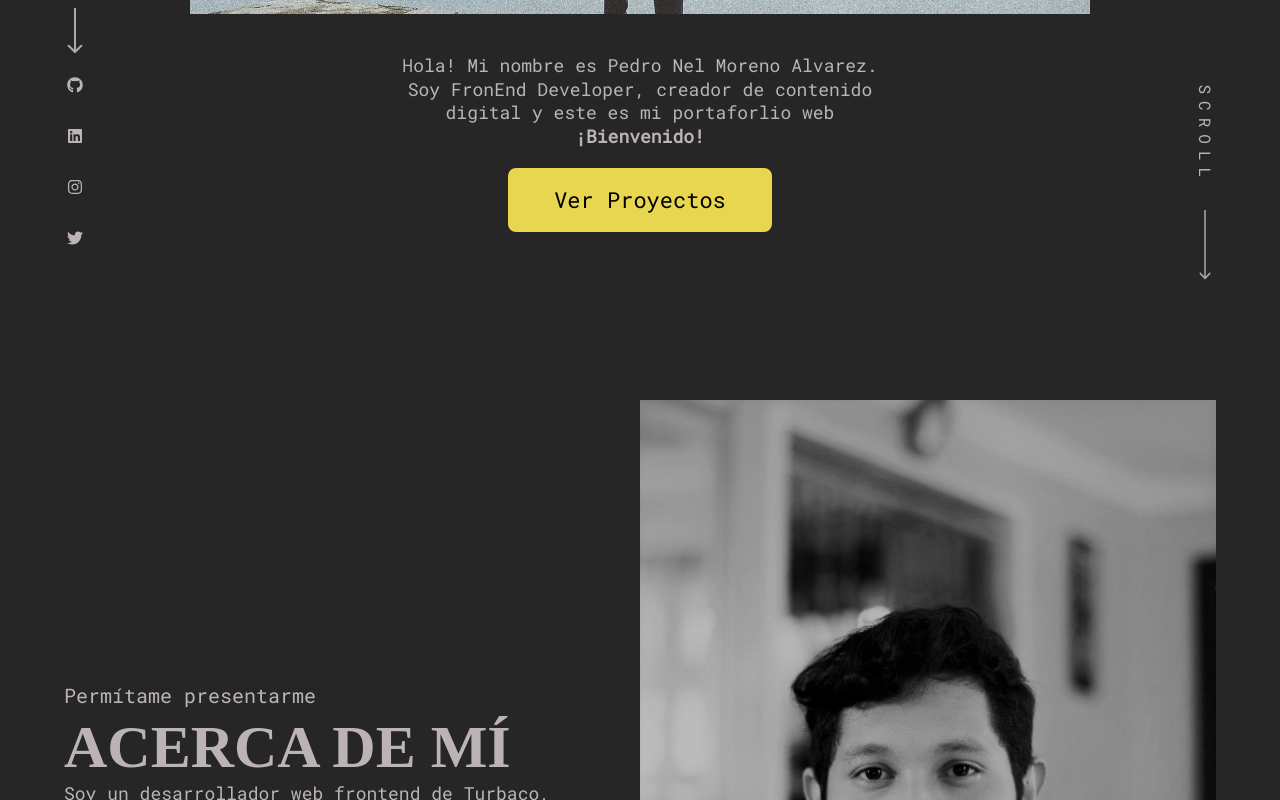
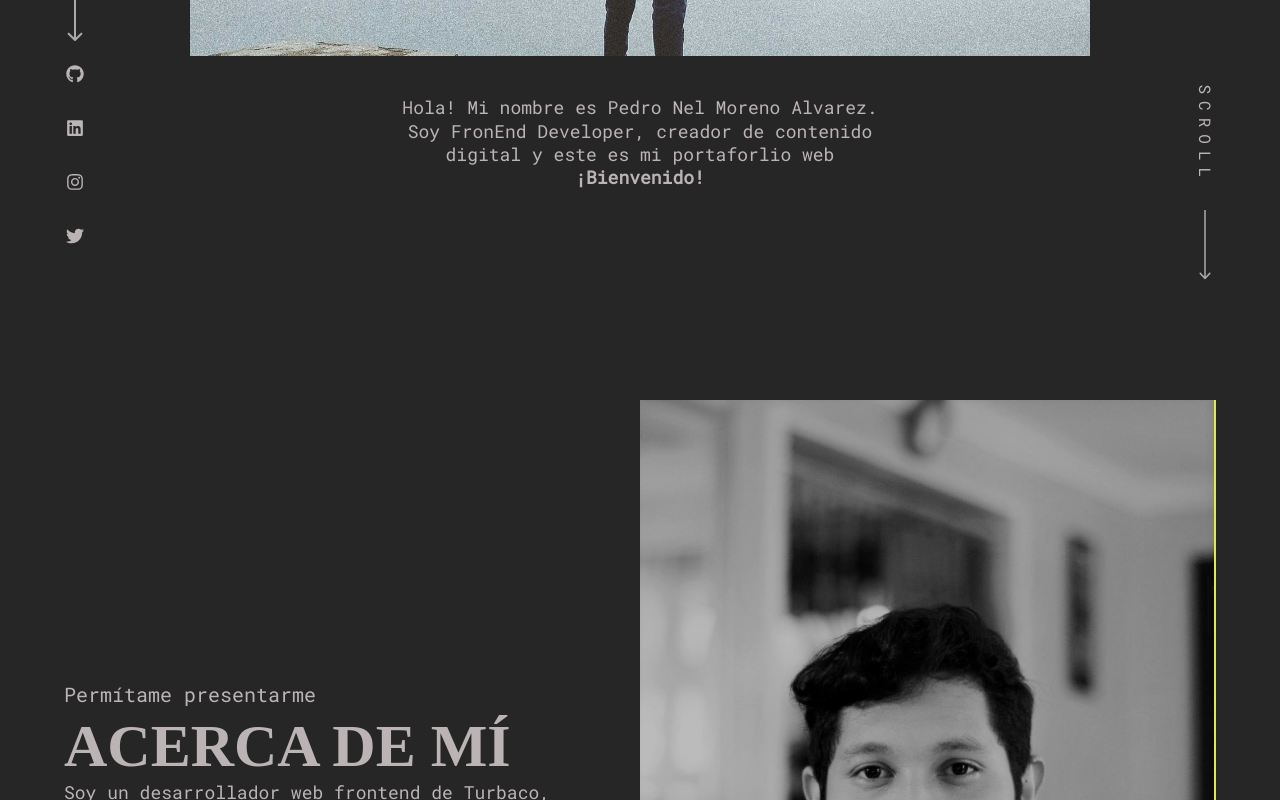
Before and after one commit to pdromoreno7/me-portafolio-web, a React (Create React App) app: page / in a window 1280 px wide. Shown: the part 700-1500 px from the top of the page. Built offline with nearby package versions, Linux system fonts and the light colour scheme; the HTML template or start-up script is replaced by a standard one; a web font is replaced by a local one.

Commit message:
Se añadio nuevo color global al y se coloco en carios componentes y imagenes

```diff
--- a/src/components/AboutSection.jsx
+++ b/src/components/AboutSection.jsx
@@ -89,8 +89,8 @@ export function AboutSection() {
             <Button btnText="Mas sobre mi" btnLink="/about" outline />
           </div>
         </div>
-        <div className="aboutSection__right">
-          <img className="aboutImg" src={AboutImg} alt="Img" />
+        <div className="aboutSection__right ">
+          <img className="aboutImg border-img" src={AboutImg} alt="Img" />
         </div>
       </div>
     </AboutSectionStyles>
--- a/src/components/HeroSection.jsx
+++ b/src/components/HeroSection.jsx
@@ -3,7 +3,7 @@ import styled from 'styled-components';
 // import HeroImg from '../assets/images/hero.png';
 import { FaGithub, FaLinkedin, FaInstagram, FaTwitter } from 'react-icons/fa';
 import PortaImg from '../assets/images/HeroPhoto_2.jpg';
-import { Button } from './Button';
+// import { Button } from './Button';
 import { PText } from './PText';
 import SocialMediaArrow from '../assets/images/social-media-arrow.svg';
 import ScrollDownArrow from '../assets/images/scroll-down-arrow.svg';
@@ -96,10 +96,17 @@ const HeroStyles = styled.div`
         margin-bottom: 1rem;
         a {
           display: inline-block;
-          font-size: 1.6rem;
+          font-size: 1.8rem;
           /* transform: rotate(-90deg); */
           letter-spacing: 5px;
           margin-bottom: 2rem;
+
+          :hover {
+            path {
+              color: var(--HappyColor);
+              transition: 1s;
+            }
+          }
         }
       }
     }
@@ -176,7 +183,7 @@ export function HeroSection() {
                   Developer, creador de contenido digital y este es mi
                   portaforlio web <strong>¡Bienvenido!</strong>
                 </PText>
-                <Button btnText="Ver Proyectos" btnLink="/projects" />
+                {/* <Button btnText="Ver Proyectos" btnLink="/projects" /> */}
               </div>
             </div>
 
--- a/src/components/NavMenu.jsx
+++ b/src/components/NavMenu.jsx
@@ -31,9 +31,12 @@ const NavMenuStyles = styled.div`
       font-size: 2rem;
       color: var(--gary-1);
       outline: none;
+      :hover {
+        color: var(--HappyColor);
+      }
     }
     .active {
-      color: var(--white);
+      color: var(--HappyColor);
     }
   }
   .mobile-menu-icon {
--- a/src/components/ProjectItem.jsx
+++ b/src/components/ProjectItem.jsx
@@ -10,7 +10,7 @@ const ProjectItemStyles = styled.div`
     border-radius: 12px;
     overflow: hidden;
     display: inline-block;
-    border: 3px solid var(--gray-2);
+    /* border: 3px solid var(--gray-2); */
     img {
       height: 100%;
     }
--- a/src/pages/About.jsx
+++ b/src/pages/About.jsx
@@ -106,8 +106,8 @@ export function About() {
               </div>
               <Button btnText="Download CV" btnLink="#" />
             </div>
-            <div className="right">
-              <img src={AboutImg} alt="me" />
+            <div className="right ">
+              <img className="border-img" src={AboutImg} alt="me" />
             </div>
           </div>
           {/* <div className="about__info__items">
--- a/src/styles/GlobalStyle.js
+++ b/src/styles/GlobalStyle.js
@@ -7,7 +7,8 @@ const GlobalStyles = createGlobalStyle`
     box-sizing: border-box;
   }
   :root{
-    --HappyColor:#e8d651;
+    /* colores alternativos: #e0e851 #a2d160 #a8e356*/
+    --HappyColor:#e0e851;
     --dark-bg: #262626;
     --gray-1: #BCB4B4;
     --deep-dark: #1E1E1E;
@@ -45,6 +46,11 @@ const GlobalStyles = createGlobalStyle`
     flex-direction: column;
     align-items: center;
   }
+  .border-img {
+    border-right: var(--HappyColor) solid 2px;
+    /* padding: 6px; */
+    /* border-radius:2px; */
+  }
 /* Smooth Scroll  */
   [data-scrollbar] {
     height: 100vh;
```
